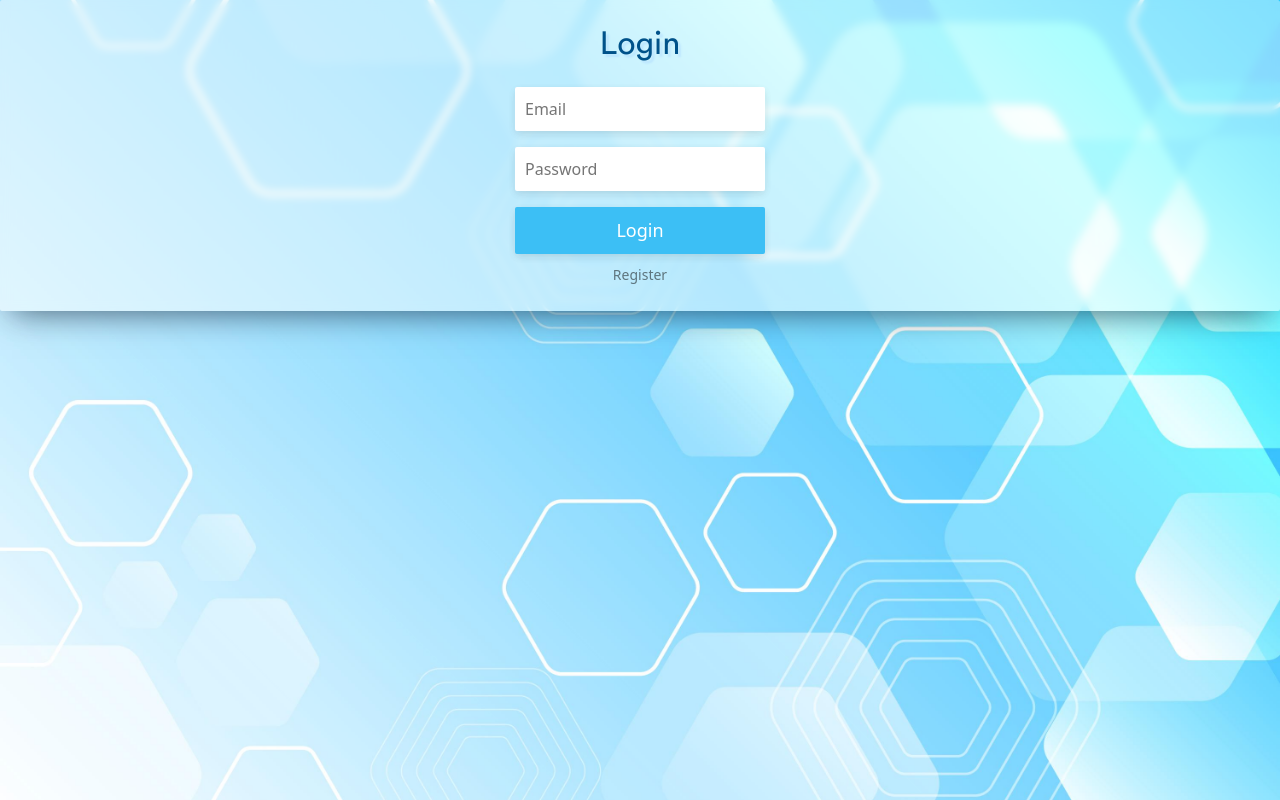
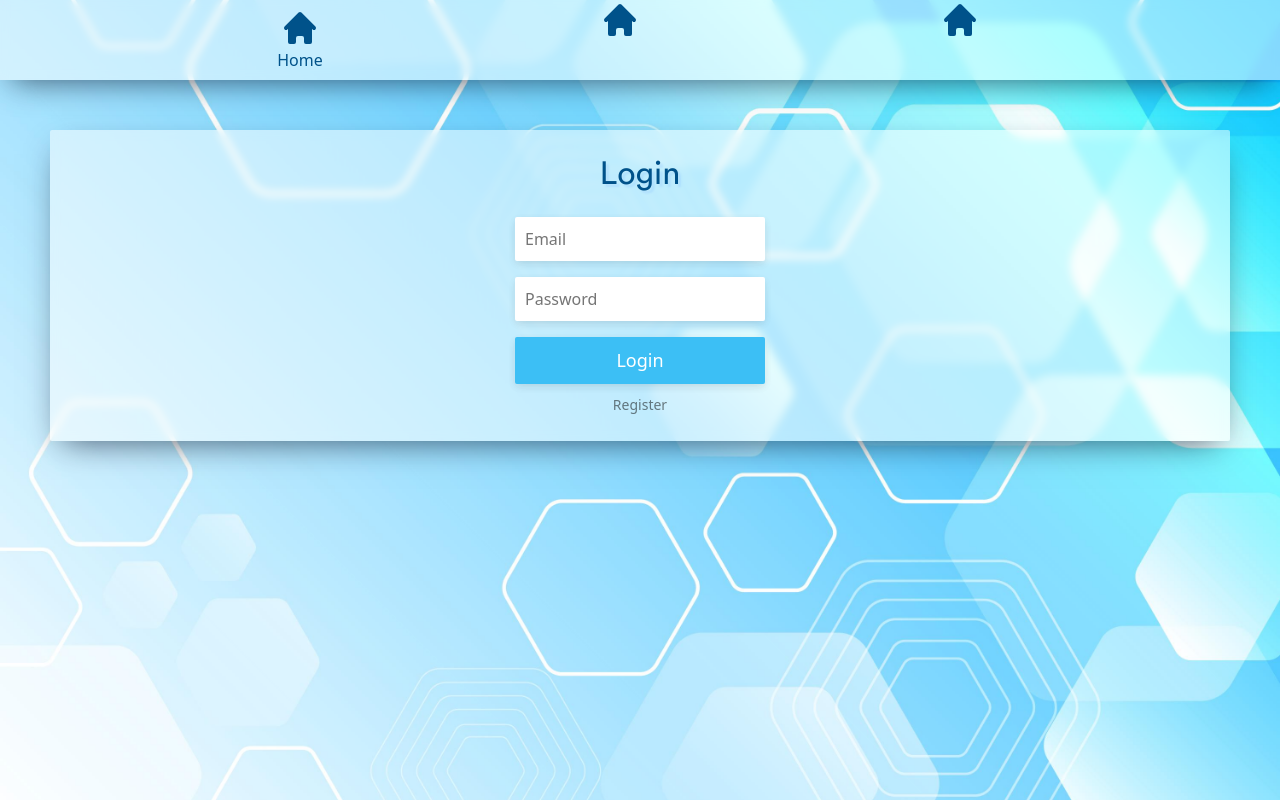
Before and after one commit to gmacev/final, a React (Create React App) app in the folder reactjs/: page /login in a window 1280 px wide. Built offline with nearby package versions, Linux system fonts and the light colour scheme; no server answers; a web font is replaced by a local one.

Commit message:
progress

```diff
--- a/reactjs/src/App.css
+++ b/reactjs/src/App.css
@@ -57,7 +57,8 @@ a:hover {
     color: #00528a !important;
 }
 
-.box {
+.box,
+.toolbar {
     box-shadow: rgb(12 22 44 / 70%) 0 12px 32px -12px;
 }
 
@@ -68,6 +69,14 @@ a:hover {
     backdrop-filter: blur(4px);
 }
 
+.wrapper {
+}
+
+.main {
+    margin: 130px 50px 50px 50px;
+    width: calc(100% - 100px);
+}
+
 .alert-light {
     background-color: unset !important;
     border: unset !important;
--- a/reactjs/src/App.js
+++ b/reactjs/src/App.js
@@ -3,8 +3,10 @@ import { BrowserRouter, Routes, Route } from "react-router-dom";
 
 import LoginPage from "./pages/LoginPage";
 import RegisterPage from "./pages/RegisterPage";
+import Toolbar from "./components/toolbar/Toolbar";
 
 import io from "socket.io-client";
+import Home from "./components/home/Home";
 const socket = io.connect(process.env.REACT_APP_SOCKETS_SERVER);
 
 console.log(process.env.REACT_APP_SOCKETS_SERVER);
@@ -13,6 +15,7 @@ function App() {
     return (
         <div className="wrapper d-flex justify-content-center align-items-center flex-column">
             <BrowserRouter basename={process.env.PUBLIC_URL}>
+                <Toolbar />
                 <Routes>
                     <Route
                         path={"/login"}
--- a/reactjs/src/components/home/Home.js
+++ b/reactjs/src/components/home/Home.js
@@ -1,7 +1,7 @@
 import React from "react";
 
 const Home = () => {
-    return <></>;
+    return <div className="main" />;
 };
 
 export default Home;
--- a/reactjs/src/components/login/Login.js
+++ b/reactjs/src/components/login/Login.js
@@ -46,6 +46,7 @@ const Login = () => {
     }
 
     return (
+        <div className="main">
             <div className="box d-flex flex-column align-items-center">
                 <div
                     className="d-flex flex-column justify-content-center"
@@ -92,6 +93,7 @@ const Login = () => {
                     </div>
                 </div>
             </div>
+        </div>
     );
 };
 
--- a/reactjs/src/components/register/Register.js
+++ b/reactjs/src/components/register/Register.js
@@ -41,6 +41,7 @@ const RegisterUserComp = () => {
     }
 
     return (
+        <div className="main">
             <div className="box d-flex flex-column align-items-center">
                 <div
                     className="d-flex flex-column justify-content-center"
@@ -93,6 +94,7 @@ const RegisterUserComp = () => {
                     </div>
                 </div>
             </div>
+        </div>
     );
 };
 
--- /dev/null
+++ b/reactjs/src/components/toolbar/Toolbar.js
@@ -0,0 +1,22 @@
+import React from "react";
+import "./style.css";
+import { HiHome } from "react-icons/hi";
+
+const Toolbar = () => {
+    return (
+        <div className="toolbar">
+            <div className="d-flex flex-column align-items-center justify-content-center">
+                <HiHome />
+                <p>Home</p>
+            </div>
+            <div>
+                <HiHome />
+            </div>
+            <div>
+                <HiHome />
+            </div>
+        </div>
+    );
+};
+
+export default Toolbar;
--- /dev/null
+++ b/reactjs/src/components/toolbar/style.css
@@ -0,0 +1,31 @@
+.toolbar {
+    width: 100%;
+    background-color: rgba(255, 255, 254, 0.5);
+    backdrop-filter: blur(4px);
+    position: fixed;
+    left: 0;
+    right: 0;
+    top: 0;
+
+    display: flex;
+    justify-content: space-evenly;
+}
+
+.toolbar div {
+    cursor: pointer;
+    color: #00528a;
+    width: 80px;
+    height: 80px;
+}
+
+.toolbar div:hover svg {
+    transform: scale(1.2);
+}
+
+.toolbar svg {
+    font-size: 40px;
+    transition: all 150ms ease-in;
+}
+.toolbar p {
+    margin: 0;
+}
```
Lines whose indentation alone changed are shown as unchanged.
